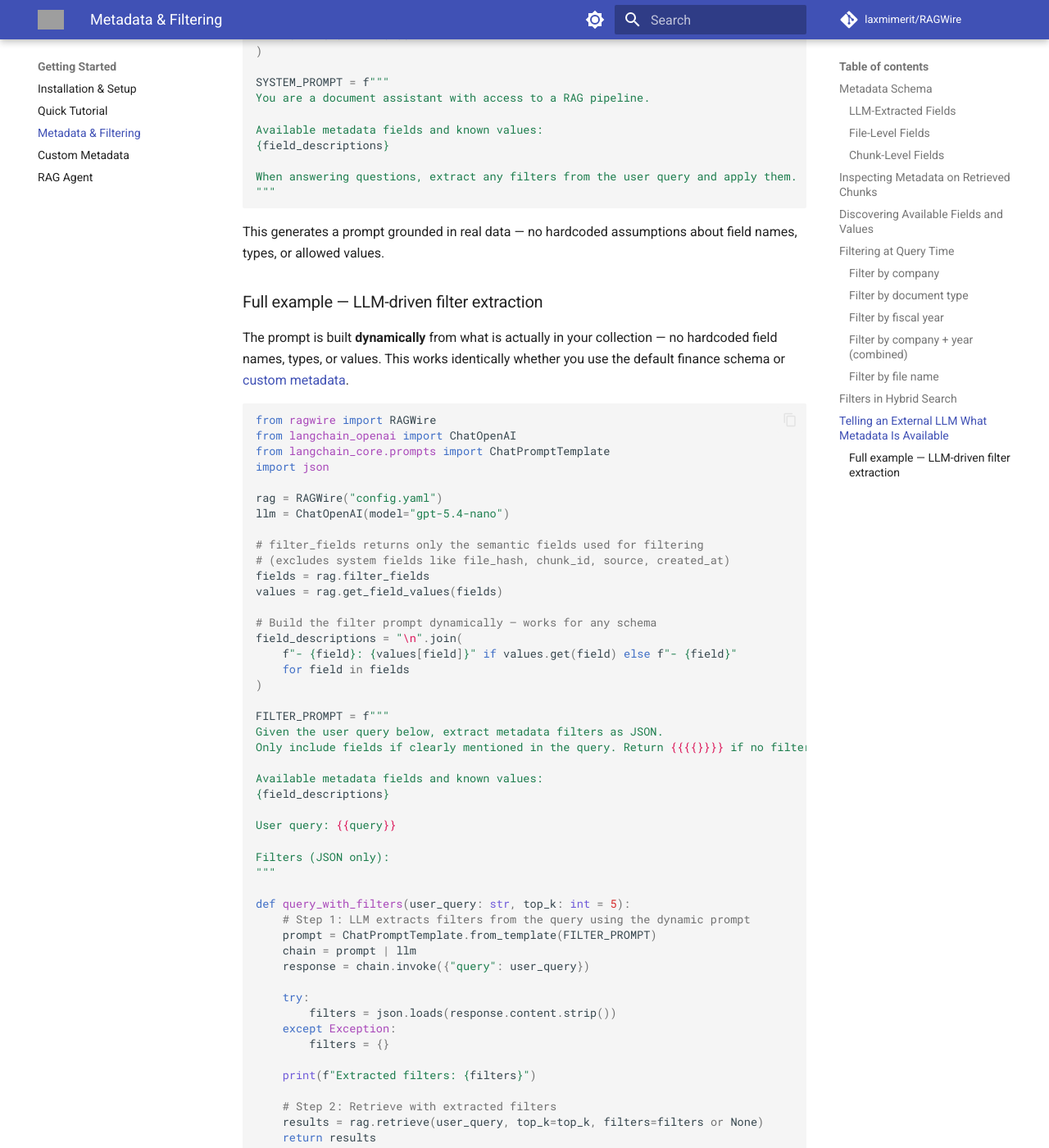
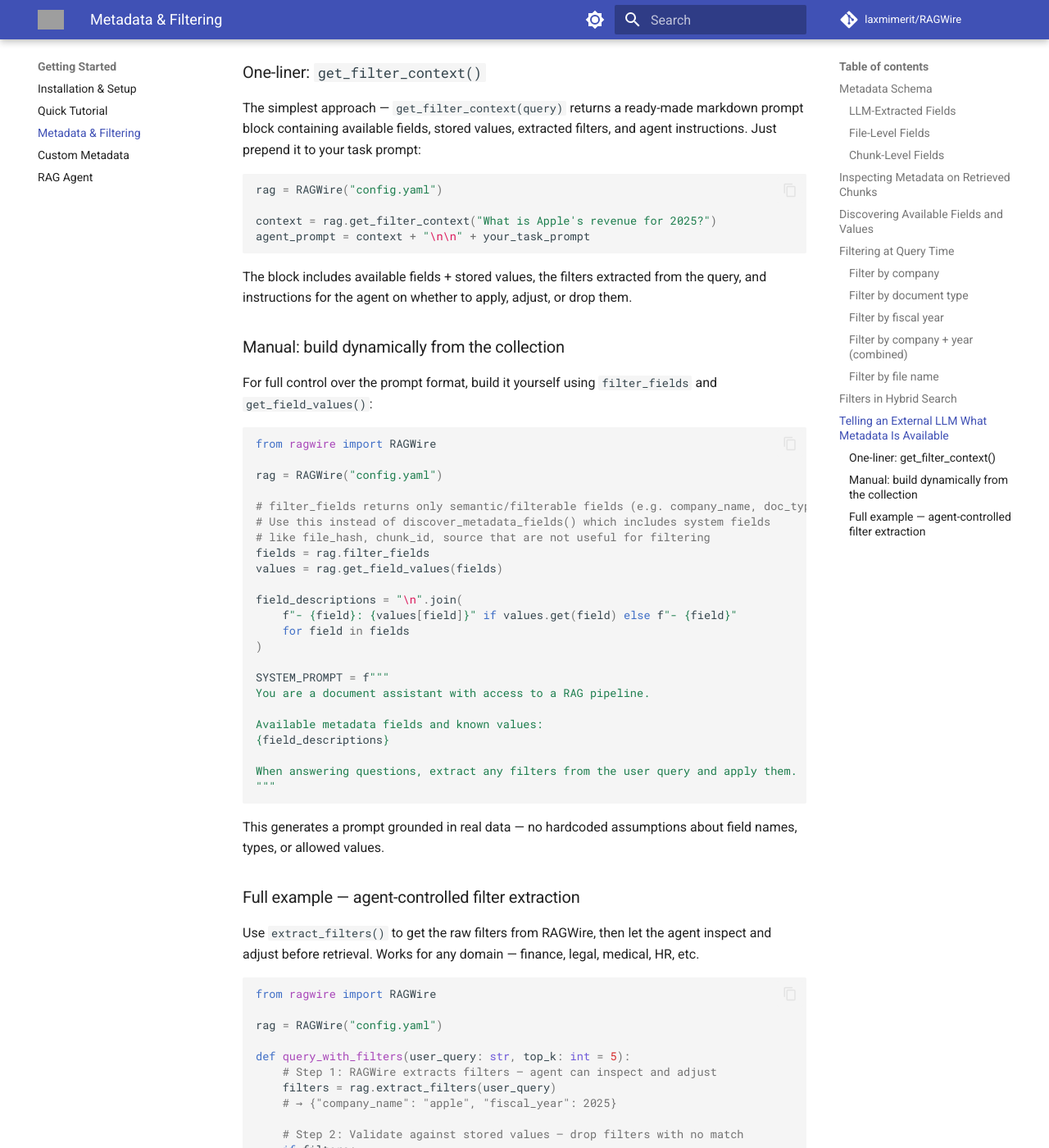
Before and after one commit to laxmimerit/RAGWire, an MkDocs documentation site: the page built from docs/metadata.md, in a window 1280 px wide and 1400 px high, scrolled down 5898 px. Shown: the whole window at 82% size. Built offline with MkDocs 1.6.1 and Material for MkDocs 9.7.7, drawn with Linux system fonts in a browser that asks for light colours; comment, search, counter and statistics services are not loaded; some of the changed text lies outside the part shown; grey boxes are pictures that could not be loaded.

Commit message:
auto_filter is off by default

````diff
--- a/config.example.yaml
+++ b/config.example.yaml
@@ -76,6 +76,8 @@
 retriever:
   search_type: "hybrid"   # "similarity" | "mmr" | "hybrid" (hybrid requires use_sparse: true)
   top_k: 5
+  auto_filter: false       # If true, LLM automatically extracts metadata filters from every query.
+                           # Default false — use rag.extract_filters(query) to let an agent decide.
 
 # =================================================================
 # Logging
--- a/config.yaml
+++ b/config.yaml
@@ -56,6 +56,8 @@
 retriever:
   search_type: "hybrid"   # "similarity" | "mmr" | "hybrid" (hybrid requires use_sparse: true)
   top_k: 5
+  auto_filter: false       # If true, LLM automatically extracts metadata filters from every query.
+                           # Default false — use rag.extract_filters(query) to let an agent decide.
 
 # =================================================================
 # Logging
--- a/docs/api_reference.md
+++ b/docs/api_reference.md
@@ -118,10 +118,11 @@
 
 **Filter behaviour:**
 
-- If `filters` is passed → used as-is, no LLM call
-- If `filters` is not passed → LLM automatically extracts filters from the query
+- If `filters` is passed → used as-is, no LLM call (always, regardless of `auto_filter` setting)
+- If `filters` is not passed and `auto_filter: true` in config → LLM extracts filters from the query
+- If `filters` is not passed and `auto_filter: false` (default) → no filtering, pure semantic search
 
-**When to use auto-filter vs explicit filters:** Use explicit filters in programmatic pipelines where you control the inputs (faster, zero LLM overhead). Use auto-filter in user-facing chatbots where the user types natural language queries and you want the system to figure out the right filters automatically.
+**When to use auto-filter vs explicit filters:** Use explicit filters in programmatic pipelines where you control the inputs (faster, zero LLM overhead). Enable `auto_filter` in simple user-facing chatbots. For agents, keep `auto_filter: false` and use `rag.extract_filters(query)` to give the agent full control over whether and how to apply filters.
 
 ```python
 # Explicit filters — LLM extraction skipped
@@ -131,7 +132,10 @@
     filters={"company_name": "apple", "fiscal_year": 2025}
 )
 
-# No filters passed — LLM extracts {"company_name": "apple", "fiscal_year": 2025} from the query
+# auto_filter: true in config — LLM extracts {"company_name": "apple", "fiscal_year": 2025}
+results = rag.retrieve("What is Apple's net income for 2025?")
+
+# auto_filter: false (default) — pure semantic search, no filter extraction
 results = rag.retrieve("What is Apple's net income for 2025?")
 
 for doc in results:
@@ -167,7 +171,7 @@
 | | `retrieve()` | `hybrid_search()` |
 |---|---|---|
 | Search type | Whatever is set in `config.yaml` (`similarity`, `mmr`, or `hybrid`) | Always hybrid (dense + sparse), regardless of config |
-| Auto-filter | Yes — LLM extracts filters from query | Yes — same LLM extraction |
+| Auto-filter | Only when `auto_filter: true` in config (default `false`) | Same — respects `auto_filter` setting |
 | `top_k` default | From `config.yaml` | `k=5` parameter |
 | Typical use | Primary method for all RAG flows | Override to force hybrid on a single call |
 
@@ -184,6 +188,76 @@
     filters={"company_name": "apple"}
 )
 ```
+
+---
+
+#### `rag.extract_filters(query)`
+
+Extract metadata filters from a natural language query without triggering retrieval. Returns the raw extracted dict so an agent can inspect, adjust, or discard before passing to `retrieve()`.
+
+| Parameter | Type | Required | Description |
+|---|---|---|---|
+| `query` | `str` | Yes | Natural language query |
+
+**Returns:** `dict` of extracted filters, or `None` if nothing was extracted.
+
+!!! note
+    This method always runs regardless of the `auto_filter` config setting. It gives agents explicit control — call it manually, decide what to do, then pass the result to `retrieve(filters=...)`.
+
+```python
+# Agent workflow — full control over filters
+filters = rag.extract_filters("muscle building studies from 2023")
+# → {"research_focus": "muscle building", "publication_year": 2023}
+
+# Agent validates against stored values
+stored = rag.get_field_values(rag.filter_fields)
+if filters.get("research_focus") not in stored.get("research_focus", []):
+    filters.pop("research_focus")  # drop uncertain filter, rely on semantic search
+
+results = rag.retrieve("muscle building studies from 2023", filters=filters)
+```
+
+---
+
+#### `rag.get_filter_context(query, limit)`
+
+Build a ready-made markdown prompt block for an agent — contains available metadata fields, their stored values, the filters extracted from the current query, and instructions for the agent on how to act on them. Append or prepend to your agent's task prompt.
+
+| Parameter | Type | Required | Default | Description |
+|---|---|---|---|---|
+| `query` | `str` | Yes | — | Natural language query |
+| `limit` | `int` | No | `50` | Max stored values to show per field |
+
+**Returns:** `str` — formatted markdown block ready to inject into an agent prompt.
+
+```python
+context = rag.get_filter_context("muscle building studies from 2023")
+agent_prompt = context + "\n\n" + your_task_prompt
+```
+
+The returned block looks like:
+
+```
+## RAGWire Filter Context
+
+### Available Metadata Fields and Stored Values
+- **research_focus**: ["muscle-growth", "endurance", "recovery", ...]
+- **publication_year**: [2022, 2023, 2024]
+- **authors**: ["john smith", "jane doe", ...]
+
+### Extracted Filters from Query
+- **research_focus**: `muscle building`
+- **publication_year**: `2023`
+
+### Instructions
+1. Review the extracted filters above.
+2. If an extracted value does not match or closely relate to any stored value, adjust or drop that filter.
+3. If the query has no clear metadata intent, pass an empty dict {} as filters.
+4. Pass the final filters dict to the retrieval tool as filters=.
+```
+
+!!! note "Typical agent workflow"
+    Use `get_filter_context()` to give the agent full situational awareness. The agent can then call `rag.retrieve(query, filters=adjusted_filters)` with a well-informed decision on which filters to apply.
 
 ---
 
@@ -411,6 +485,28 @@
   provider: "fastembed"
   model_name: "BAAI/bge-small-en-v1.5"
 ```
+
+---
+
+### `retriever` section
+
+Controls retrieval behaviour.
+
+| Key | Required | Default | Description |
+|---|---|---|---|
+| `search_type` | No | `"similarity"` | `"similarity"` \| `"mmr"` \| `"hybrid"` (hybrid requires `use_sparse: true`) |
+| `top_k` | No | `5` | Number of results returned by `retrieve()` |
+| `auto_filter` | No | `false` | If `true`, LLM automatically extracts metadata filters from every query passed to `retrieve()` / `hybrid_search()`. If `false`, no filter extraction happens unless `filters=` is passed explicitly or `rag.extract_filters()` is called manually. |
+
+```yaml
+retriever:
+  search_type: "hybrid"
+  top_k: 5
+  auto_filter: false   # set true to enable automatic filter extraction from queries
+```
+
+!!! note "Agent use case"
+    Keep `auto_filter: false` when an agent is driving retrieval. Use `rag.extract_filters(query)` to let the agent inspect and adjust filters before calling `retrieve(filters=...)`.
 
 ---
 
--- a/docs/metadata.md
+++ b/docs/metadata.md
@@ -129,20 +129,29 @@
 
 ## Filtering at Query Time
 
-RAGWire applies filters in two ways:
+RAGWire applies filters in three ways:
 
 - **Explicit filters** — pass a `filters` dict directly; LLM extraction is skipped
-- **Auto-filter** — pass nothing; the configured LLM extracts filters from the query automatically
+- **Auto-filter** — set `auto_filter: true` in `config.yaml`; LLM automatically extracts filters from every query
+- **Agent-controlled** — call `rag.extract_filters(query)` or `rag.get_filter_context(query)` manually; agent decides what to apply
 
 ```python
 # Explicit — LLM extraction skipped
 results = rag.retrieve("What is the revenue?", filters={"company_name": "apple"})
 
-# Auto — LLM extracts {"company_name": "apple", "fiscal_year": 2025} from the query
+# Auto-filter (requires auto_filter: true in config.yaml)
 results = rag.retrieve("What is Apple's revenue for 2025?")
+
+# Agent-controlled — extract first, adjust, then retrieve
+filters = rag.extract_filters("What is Apple's revenue for 2025?")
+# → {"company_name": "apple", "fiscal_year": 2025}
+results = rag.retrieve("What is Apple's revenue for 2025?", filters=filters)
 ```
 
-The available filter fields match your metadata schema. By default these are `company_name`, `doc_type`, `fiscal_quarter`, and `fiscal_year`. If you've configured [custom metadata](custom_metadata.md), auto-filter will use your custom fields instead.
+!!! note "auto_filter is disabled by default"
+    By default (`auto_filter: false`), no filter extraction happens unless you pass `filters=` explicitly or call `extract_filters()` / `get_filter_context()` manually. Enable it in `config.yaml` only for simple chatbot use cases. For agents, keep it `false` and use `get_filter_context()` to give the agent full control.
+
+The available filter fields match your metadata schema. By default these are `company_name`, `doc_type`, `fiscal_quarter`, and `fiscal_year`. If you've configured [custom metadata](custom_metadata.md), filtering will use your custom fields instead.
 
 ---
 
@@ -225,9 +234,24 @@
 
 ## Telling an External LLM What Metadata Is Available
 
-When building a RAG chatbot, pass the schema to your LLM so it can decide what filters to apply before querying.
+When building a RAG agent, pass the schema to your LLM so it can decide what filters to apply before querying.
 
-Instead of hardcoding field names and values in your system prompt, build it dynamically from the collection. This way the prompt is always accurate and works for any metadata schema:
+### One-liner: `get_filter_context()`
+
+The simplest approach — `get_filter_context(query)` returns a ready-made markdown prompt block containing available fields, stored values, extracted filters, and agent instructions. Just prepend it to your task prompt:
+
+```python
+rag = RAGWire("config.yaml")
+
+context = rag.get_filter_context("What is Apple's revenue for 2025?")
+agent_prompt = context + "\n\n" + your_task_prompt
+```
+
+The block includes available fields + stored values, the filters extracted from the query, and instructions for the agent on whether to apply, adjust, or drop them.
+
+### Manual: build dynamically from the collection
+
+For full control over the prompt format, build it yourself using `filter_fields` and `get_field_values()`:
 
 ```python
 from ragwire import RAGWire
@@ -257,61 +281,35 @@
 
 This generates a prompt grounded in real data — no hardcoded assumptions about field names, types, or allowed values.
 
-### Full example — LLM-driven filter extraction
+### Full example — agent-controlled filter extraction
 
-The prompt is built **dynamically** from what is actually in your collection — no hardcoded field names, types, or values. This works identically whether you use the default finance schema or [custom metadata](custom_metadata.md).
+Use `extract_filters()` to get the raw filters from RAGWire, then let the agent inspect and adjust before retrieval. Works for any domain — finance, legal, medical, HR, etc.
 
 ```python
 from ragwire import RAGWire
-from langchain_openai import ChatOpenAI
-from langchain_core.prompts import ChatPromptTemplate
-import json
 
 rag = RAGWire("config.yaml")
-llm = ChatOpenAI(model="gpt-5.4-nano")
-
-# filter_fields returns only the semantic fields used for filtering
-# (excludes system fields like file_hash, chunk_id, source, created_at)
-fields = rag.filter_fields
-values = rag.get_field_values(fields)
-
-# Build the filter prompt dynamically — works for any schema
-field_descriptions = "\n".join(
-    f"- {field}: {values[field]}" if values.get(field) else f"- {field}"
-    for field in fields
-)
-
-FILTER_PROMPT = f"""
-Given the user query below, extract metadata filters as JSON.
-Only include fields if clearly mentioned in the query. Return {{{{}}}} if no filters apply.
-
-Available metadata fields and known values:
-{field_descriptions}
-
-User query: {{query}}
-
-Filters (JSON only):
-"""
 
 def query_with_filters(user_query: str, top_k: int = 5):
-    # Step 1: LLM extracts filters from the query using the dynamic prompt
-    prompt = ChatPromptTemplate.from_template(FILTER_PROMPT)
-    chain = prompt | llm
-    response = chain.invoke({"query": user_query})
+    # Step 1: RAGWire extracts filters — agent can inspect and adjust
+    filters = rag.extract_filters(user_query)
+    # → {"company_name": "apple", "fiscal_year": 2025}
 
-    try:
-        filters = json.loads(response.content.strip())
-    except Exception:
-        filters = {}
+    # Step 2: Validate against stored values — drop filters with no match
+    if filters:
+        stored = rag.get_field_values(rag.filter_fields)
+        filters = {
+            k: v for k, v in filters.items()
+            if not stored.get(k) or v in stored[k]
+        }
 
-    print(f"Extracted filters: {filters}")
+    print(f"Applied filters: {filters}")
 
-    # Step 2: Retrieve with extracted filters
+    # Step 3: Retrieve
     results = rag.retrieve(user_query, top_k=top_k, filters=filters or None)
     return results
 
 
-# Works for any domain — finance, legal, medical, HR, etc.
 results = query_with_filters("What is Apple's revenue for fiscal year 2025?")
 for doc in results:
     print(doc.metadata)
@@ -319,19 +317,15 @@
     print()
 ```
 
-The prompt RAGWire sends to the LLM will look like this at runtime (example with default finance schema):
+Or use `get_filter_context()` to inject the full context into an agent prompt and let the agent reason about filters itself:
 
+```python
+def query_with_agent_context(user_query: str):
+    context = rag.get_filter_context(user_query)
+    # Prepend to agent system prompt — agent sees fields, values, extracted filters
+    # and decides what to pass to retrieve()
+    return context
 ```
-Available metadata fields and known values:
-- company_name: ['apple', 'microsoft', 'google']
-- doc_type: ['10-k', '10-q']
-- fiscal_year: [2023, 2024, 2025]
-- fiscal_quarter: ['q1', 'q2', 'q3', 'q4']
-- file_name: ['Apple_10k_2025.pdf', 'Microsoft_10k_2025.pdf']
-...
-```
-
-The LLM sees the actual values in your collection, so it can match them precisely instead of guessing.
 
 ---
 
--- a/docs/rag_agent.md
+++ b/docs/rag_agent.md
@@ -70,7 +70,31 @@
 
 By default the agent doesn't know what companies, document types, or years are in your collection. Without this, it may hallucinate filter values or skip filtering entirely.
 
-Use `filter_fields` and `get_field_values()` to build a metadata-aware system prompt dynamically from what's actually in your collection:
+### Option A — `get_filter_context()` (recommended for agents)
+
+The simplest approach. Call `get_filter_context(query)` per query and prepend it to the agent prompt. The agent sees available fields, stored values, extracted filters, and instructions — and decides what filters to pass to the retrieval tool:
+
+```python
+def search_documents_with_context(query: str) -> str:
+    """Search the document knowledge base for relevant information."""
+    # Give the agent full filter context — it decides what to apply
+    context = rag.get_filter_context(query)
+    filters = rag.extract_filters(query)  # agent can override this
+
+    results = rag.retrieve(query, top_k=5, filters=filters)
+    if not results:
+        return "No relevant documents found."
+
+    chunks = [context]  # prepend filter context so agent can reason about results
+    for doc in results:
+        source = doc.metadata.get("file_name", "unknown")
+        chunks.append(f"[{source}]\n{doc.page_content}")
+    return "\n\n---\n\n".join(chunks)
+```
+
+### Option B — Static system prompt from stored values
+
+Build a metadata-aware system prompt once at startup using `filter_fields` and `get_field_values()`:
 
 ```python
 # filter_fields returns only semantic/filterable fields — excludes system fields
@@ -92,13 +116,12 @@
 - doc_type: {values['doc_type']}
 - fiscal_year: {values['fiscal_year']}
 
-When the user mentions a specific company, year, or document type, the retrieval
-tool will automatically apply the right filters. You do not need to pass filters
-manually — just ask a natural language question.
+When calling search_documents, pass explicit filters based on what the user mentions.
 """
 ```
 
-This prompt tells the agent exactly what data is available, so it can ask precise questions like "What is Apple's revenue for 2025?" and the auto-filter will correctly extract `{"company_name": "apple", "fiscal_year": 2025}`.
+!!! note "auto_filter is off by default"
+    Filters are not automatically extracted from queries unless you set `auto_filter: true` in `config.yaml`. For agents, keep it `false` and use `extract_filters()` or `get_filter_context()` to control filter extraction explicitly.
 
 ---
 
--- a/pyproject.toml
+++ b/pyproject.toml
@@ -4,7 +4,7 @@
 
 [project]
 name = "ragwire"
-version = "1.2.4"
+version = "1.2.5"
 description = "RAGWire — Production-grade RAG toolkit for document ingestion and retrieval with hybrid search support"
 readme = "README.md"
 license = "MIT"
--- a/ragwire/__init__.py
+++ b/ragwire/__init__.py
@@ -27,7 +27,7 @@
 try:
     __version__ = version("ragwire")
 except PackageNotFoundError:
-    __version__ = "1.2.4"
+    __version__ = "1.2.5"
 
 __author__ = "KGP Talkie Private Limited"
 
````
Also changed, not shown: 1 other file.
